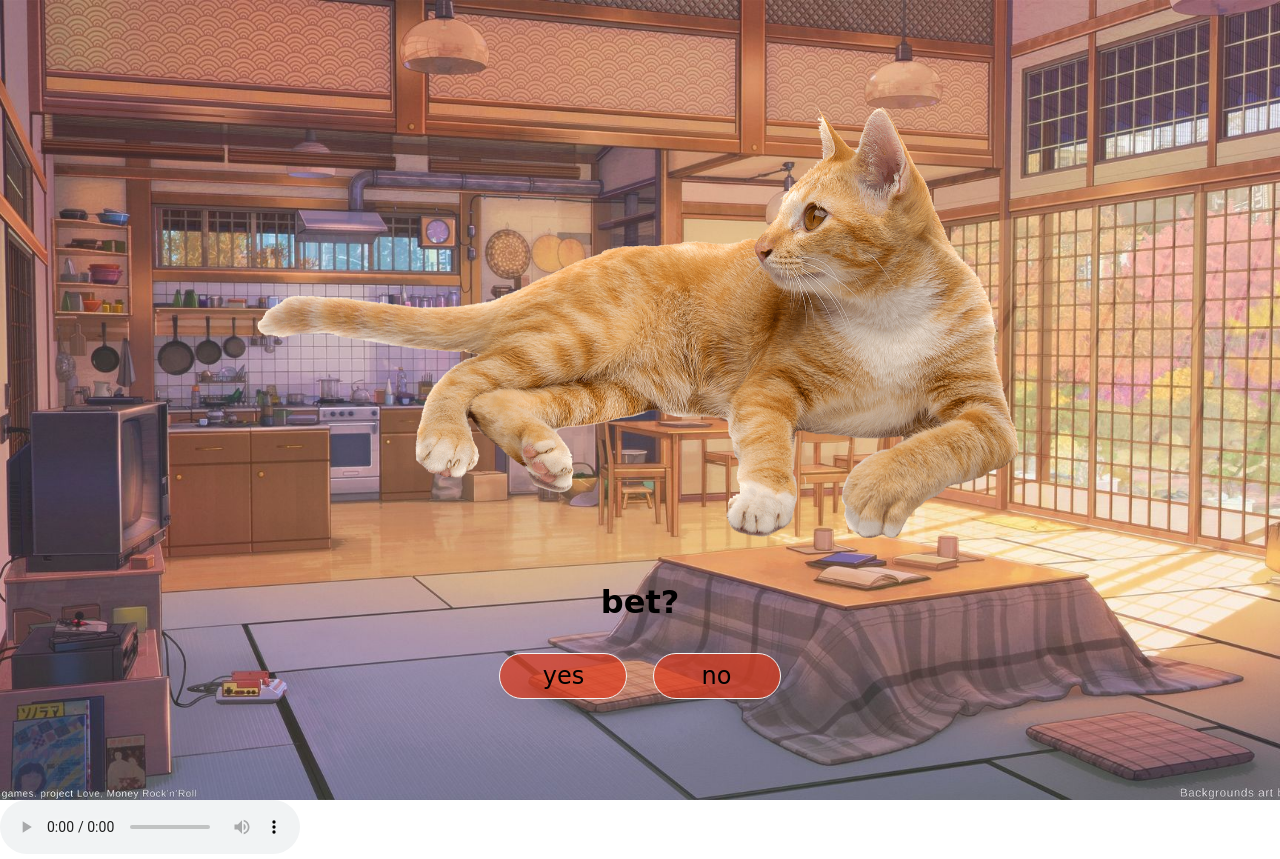
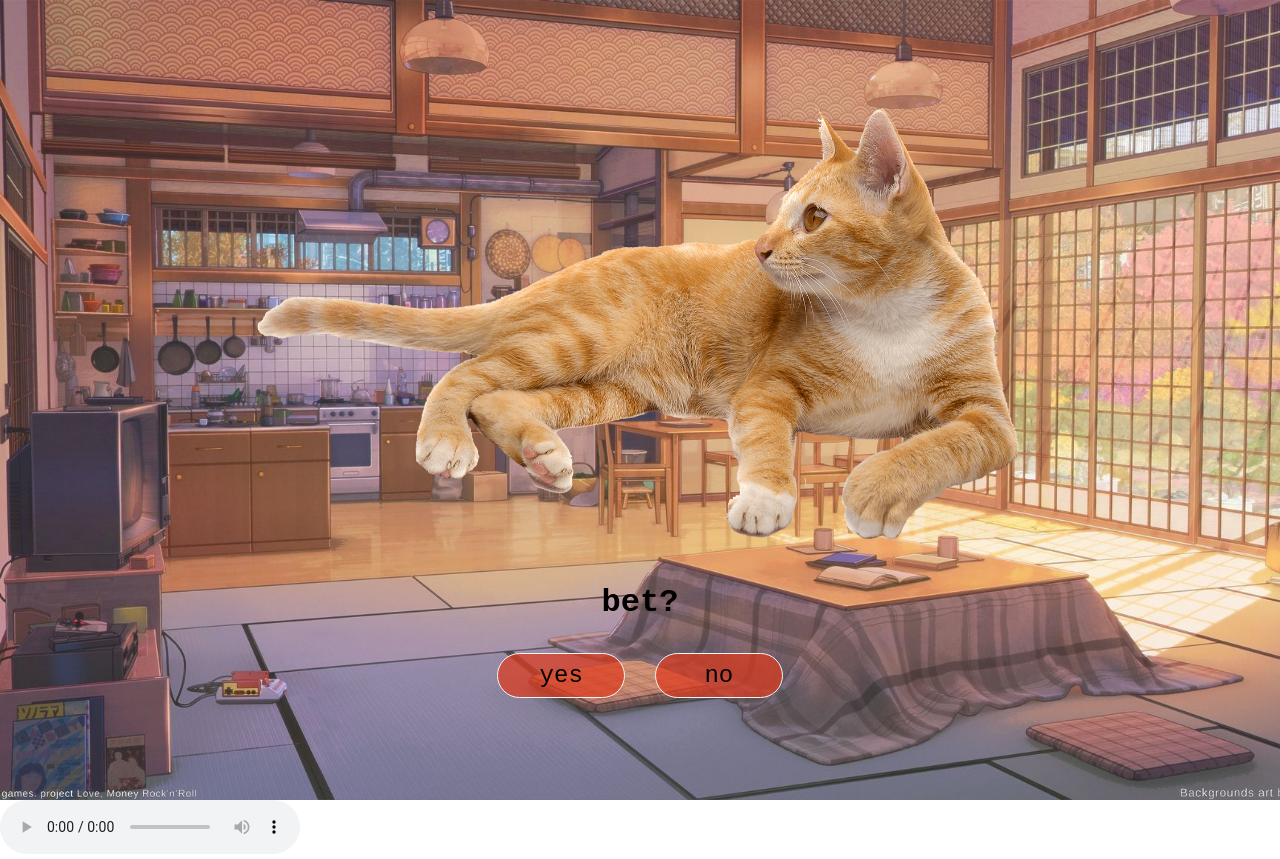
Before and after one commit to ADOX16/chrissmass, a plain HTML site: page ya.html in a window 1280 px wide. Drawn offline with Linux system fonts and the light colour scheme.

Commit message:
Update ya.css

```diff
--- a/ya.css
+++ b/ya.css
@@ -1,5 +1,5 @@
 *{
-    font-family: cursive, Courier, monospace;
+    font-family: monospace , Courier, monospace;
     overflow: hidden;
 }
 body{
```
